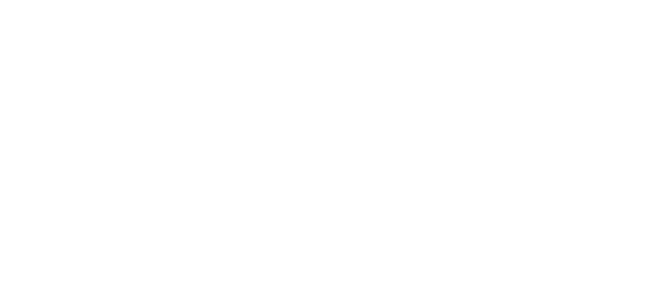
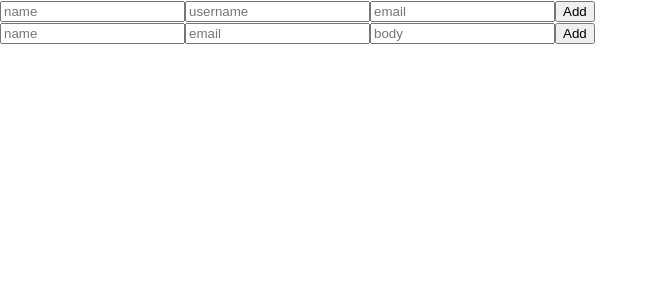
Before and after one commit to JustNeiz/okten2024react, a React (Create React App) app: page / in a window 1280 px wide. Shown: the top 300 px of the page, without its empty margins (0-658 px from the left). Built offline with nearby package versions, Linux system fonts and the light colour scheme.

Commit message:
users hw3

```diff
--- a/package.json
+++ b/package.json
@@ -9,7 +9,9 @@
     "react": "^18.2.0",
     "react-dom": "^18.2.0",
     "react-scripts": "5.0.1",
-    "web-vitals": "^2.1.4"
+    "web-vitals": "^2.1.4",
+    "axios": "^1.6.7",
+    "react-hook-form": "^7.50.1"
   },
   "scripts": {
     "start": "react-scripts start",
--- a/src/App.js
+++ b/src/App.js
@@ -1,8 +1,10 @@
 import React from 'react';
+import User from "./components/usersContainer/User";
 
 const App = () => {
     return (
         <div>
+          <User/>
 
         </div>
     );
--- /dev/null
+++ b/src/components/usersContainer/User.js
@@ -0,0 +1,12 @@
+import React from 'react';
+import UserForm from "./UserForm";
+
+const User = () => {
+    return (
+        <div>
+            <UserForm/>
+        </div>
+    );
+};
+
+export default User;
--- /dev/null
+++ b/src/components/usersContainer/UserForm.js
@@ -0,0 +1,34 @@
+import React from 'react';
+import {useForm} from "react-hook-form";
+import {userService} from "../../services/userServices/userService";
+
+const UserForm = () => {
+    const add = (data) => {
+        console.log(data);
+        userService.add(data);
+    }
+    const addComment = (data) => {
+        userService.addComment(data);
+        console.log(data);
+    }
+    const {register, handleSubmit, } = useForm();
+    return (
+        <div>
+            <form onSubmit={handleSubmit(add)}>
+                <input type={"text"} placeholder={'name'} {...register('name')} />
+                <input type={"text"} placeholder={'username'} {...register('username')}/>
+                <input type={"text"} placeholder={'email'} {...register('email')}/>
+                <button>Add</button>
+            </form>
+
+            <form onSubmit={handleSubmit(addComment)}>
+                <input type={"text"} placeholder={'name'} {...register('name')}/>
+                <input type={"text"} placeholder={'email'} {...register('email')}/>
+                <input type={"text"} placeholder={'body'} {...register('body')}/>
+                <button>Add</button>
+            </form>
+        </div>
+    );
+};
+
+export default UserForm;
--- /dev/null
+++ b/src/constants/userUrls/url.js
@@ -0,0 +1,10 @@
+const baseURL = 'https://jsonplaceholder.typicode.com';
+const users ={
+    base: '/users',
+    comments: {
+        base: '/comments'
+    }
+
+
+};
+export {baseURL, users}
--- /dev/null
+++ b/src/services/userServices/apiService.js
@@ -0,0 +1,6 @@
+import axios from "axios";
+import {baseURL} from "../../constants/userUrls/url";
+
+
+const apiService = axios.create({baseURL});
+export {apiService}
--- /dev/null
+++ b/src/services/userServices/userService.js
@@ -0,0 +1,9 @@
+import {apiService} from "./apiService";
+import {users} from "../../constants/userUrls/url";
+
+const userService = {
+    getAll: ()=> apiService.get(users.base),
+    add: ()=> apiService.post(users.base),
+    addComment: () => apiService.post(users.comments.base)
+}
+export {userService}
```
Also changed, not shown: 1 other file (tests, documents, lock files or other folders).
